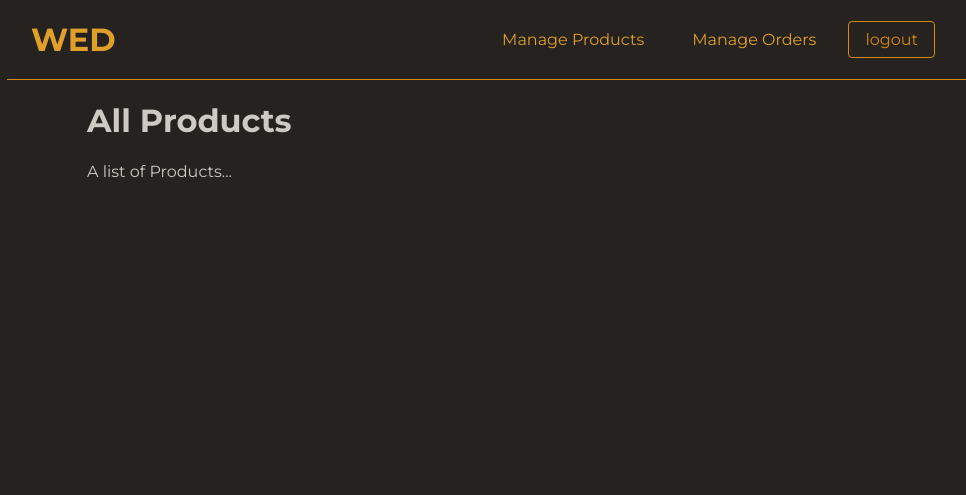
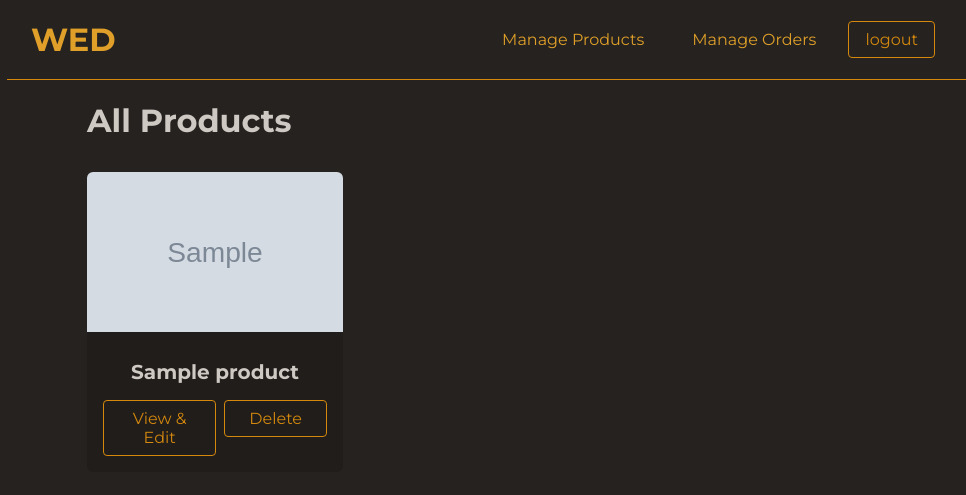
Before and after one commit to KareemQasrawi03/Section-32-OnlineShop, a Node server app: template views/customer/products/all-products.ejs in a window 1280 px wide. Shown: the top 495 px of the page, without its empty margins (153-1119 px from the left). Run offline with Node 20, Linux system fonts and the light colour scheme; the visitor is signed in with stand-in values (Sample User, id 1); the template is opened without the code that fills it: most values are stand-ins (such as "Sample title", 1, 10 or a date in 2020); grey boxes marked "Sample" are stand-in pictures; some libraries are stand-ins or nearby versions.

Commit message:
Outputting Products For Customers

```diff
--- a/public/styles/products.css
+++ b/public/styles/products.css
@@ -30,4 +30,5 @@
   display: flex;
   gap: var(--space-2);
   margin-top: var(--space-4);
+  justify-content: center;
 }
--- a/routes/products.route.js
+++ b/routes/products.route.js
@@ -1,9 +1,8 @@
 const express = require("express");
+const productsController = require("../controllers/products.controllers");
 
 const router = express.Router();
 
-router.get("/products", function (req, res) {
-  res.render("customer/products/all-products");
-});
+router.get("/products", productsController.getAllProducts);
 
 module.exports = router;
--- a/views/admin/products/all-products.ejs
+++ b/views/admin/products/all-products.ejs
@@ -15,7 +15,7 @@
         <ul id="product-grid">
             <% for(let product of products) {%>
             <li>
-                <%- include("inclouds/product-item.ejs",{product:product}) %>
+                <%- include("../../shared/includes/product-item.ejs",{product:product}) %>
             </li>
             <% } %>
         </ul>
--- a/views/customer/products/all-products.ejs
+++ b/views/customer/products/all-products.ejs
@@ -1,10 +1,17 @@
 <%- include('../../shared/includes/head.ejs',{pageTitle:'All Products'})  %>
-
+<link href="/styles/products.css" rel="stylesheet">
 </head>
 <body>
     <%- include("../../shared/includes/header.ejs") %>
     <main>
         <h1>All Products</h1>
-        <p>A list of Products...</p>
+           <ul id="product-grid">
+        <% for(let product of products) {%>
+            <li>
+                 <%- include("../../shared/includes/product-item.ejs",{product:product}) %>
+            </li>
+            </ul>
+
+        <% } %>
     </main>
     <%- include('../../shared/includes/footer.ejs') %>
--- a/views/shared/includes/nav-item.ejs
+++ b/views/shared/includes/nav-item.ejs
@@ -1,6 +1,6 @@
   <ol class="nav-item">
       <% if(!locals.isAdmin) { %>
-      <li><a href="">Shop</a></li>
+      <li><a href="/">Shop</a></li>
       <li><a href="/cart">Cart</a></li>
       <% } %>
 
--- /dev/null
+++ b/views/shared/includes/product-item.ejs
@@ -0,0 +1,19 @@
+<article class="product-item">
+  <img src="<%= product.imageUrl %>" alt="<%= product.title%>" />
+  <div class="product-item-content">
+    <h2><%= product.title%></h2>
+    <div class="product-item-action">
+      <% if(locals.isAdmin) {%>
+      <a href="/admin/products/<%= product.id %>" class="btn btn-alt"
+        >View & Edit</a
+      >
+      <form action="/admin/productss/<%= product.id %>" method="post">
+        <input type="hidden" name="_csrf" value="<%= locals.csrfToken %>" />
+        <button type="submit" class="btn btn-alt">Delete</button>
+      </form>
+      <% } else { %>
+      <a class="btn btn-alt" href="/products/<% product.id %>">View Detiles</a>
+      <% } %>
+    </div>
+  </div>
+</article>
```
Also changed, not shown: controllers/products.controllers.js (added, +13 -0 lines), product-data/images/99648f11-d36c-4dde-9190-420d2abd36c8-tic-tac-toe.png (added).
